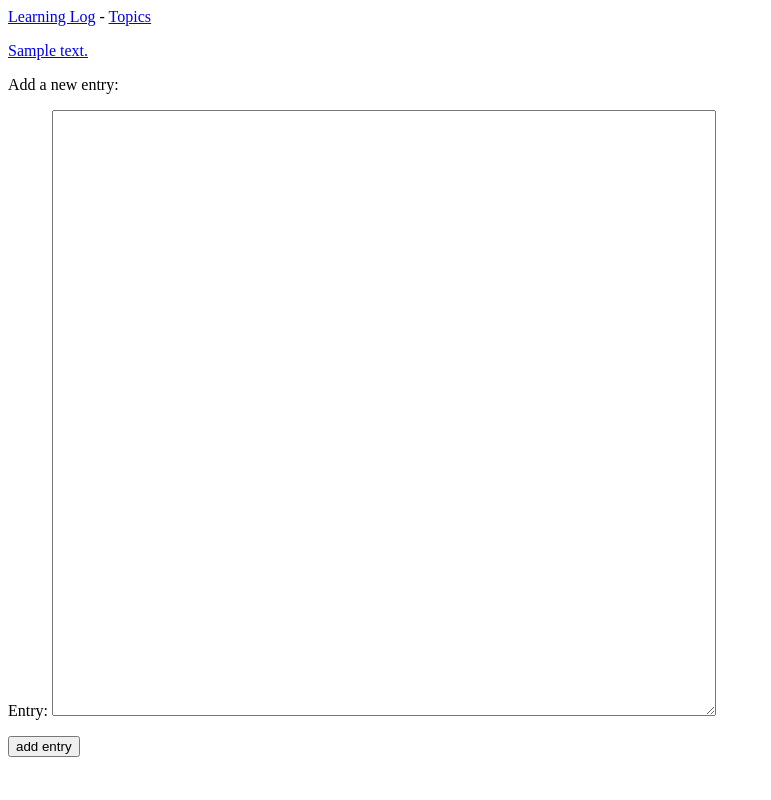
After one commit to Asbuga/learning_log, a Django app: page /new-entry/1/ in a window 1280 px wide. The commit adds this page. Shown: the whole page, without its empty margins (0-771 px from the left). Run offline with Django 5.2, Linux system fonts and the light colour scheme; tables that the repository leaves empty hold one stand-in row (values such as "Sample post").

Commit message:
Created forms for adds New Topics and New Entry.
1. Added a new classes for create  forms New Topics and New Entry.
2. Refactoring classes Topic and Entry for auto add a date.
3. Refactoring templates Topic and Entry.
4. Created templates for New Topic and New Entry.
5. Added new endpoints for new templates.
6. Created new views for add New Topic and new Entry.

```diff
--- /dev/null
+++ b/learning_logs/forms.py
@@ -0,0 +1,18 @@
+from django import forms
+
+from .models import Topic, Entry
+
+
+class TopicForm(forms.ModelForm):
+    class Meta:
+        model = Topic
+        fields = ['text']
+        lables = {'text': ''}
+
+
+class EntryForm(forms.ModelForm):
+    class Meta:
+        model = Entry
+        fields = ['text']
+        labels = {'text': 'Entry:'}
+        widgets = {'text': forms.Textarea(attrs={'cols': 80, 'rows': 40})}
--- a/learning_logs/models.py
+++ b/learning_logs/models.py
@@ -4,7 +4,7 @@ from django.db import models
 class Topic(models.Model):
     """Topic studied by the user."""
     text = models.CharField(max_length=200)
-    date_added = models.DateTimeField(auto_created=True)
+    date_added = models.DateTimeField(auto_now_add=True)
 
     def __str__(self):
         return self.text
@@ -14,7 +14,7 @@ class Entry(models.Model):
     """User-researched information on the topic."""
     topic = models.ForeignKey(Topic, on_delete=models.CASCADE)
     text = models.TextField()
-    date_added = models.DateTimeField(auto_created=True)
+    date_added = models.DateTimeField(auto_now_add=True)
 
     class Meta:
         verbose_name_plural = 'entries'
--- /dev/null
+++ b/learning_logs/templates/learning_logs/new_entry.html
@@ -0,0 +1,15 @@
+{% extends 'learning_logs/base.html' %}
+
+{% block content %}
+
+<p><a href="{% url 'learning_logs:topic' topic.id %}">{{ topic }}</a></p>
+
+<p>Add a new entry:</p>
+
+<form action="{% url 'learning_logs:new_entry' topic.id %}" method="post">
+    {% csrf_token %}
+    {{ form.as_p }}
+    <button name="submit">add entry</button>
+</form>
+
+{% endblock %}
--- a/learning_logs/templates/learning_logs/topic.html
+++ b/learning_logs/templates/learning_logs/topic.html
@@ -4,6 +4,9 @@
     <p>Topic: {{ topic }}</p>
 
     <p>Entries:</p>
+    <p>
+        <a href="{% url 'learning_logs:new_entry' topic.id %}">add new entry</a>
+    </p>
 
     <ul>
         {% for entry in entries %}
--- a/learning_logs/templates/learning_logs/topics.html
+++ b/learning_logs/templates/learning_logs/topics.html
@@ -14,4 +14,6 @@
         {% endfor %}
     </ul>
 
+    <a href="{% url 'learning_logs:new_topic' %}">Add a new topic:</a>
+
 {% endblock %}
--- a/learning_logs/urls.py
+++ b/learning_logs/urls.py
@@ -16,5 +16,11 @@ urlpatterns = [
     path("topics/", views.topics, name='topics'),
 
     # Topic content page.
-    path('topics/<int:topic_id>/', views.topic, name='topic')
+    path('topics/<int:topic_id>/', views.topic, name='topic'),
+
+    # Page for add new Topic.
+    path('new-topic/', views.new_topic, name='new_topic'),
+
+    # Page for add new Entry.
+    path('new-entry/<int:topic_id>/', views.new_entry, name='new_entry'),
 ]
--- a/learning_logs/views.py
+++ b/learning_logs/views.py
@@ -1,6 +1,7 @@
-from django.shortcuts import render
+from django.shortcuts import render, redirect
 
 from .models import Topic
+from .forms import TopicForm, EntryForm
 
 
 def index(request):
@@ -21,3 +22,35 @@ def topic(request, topic_id):
     entries = topic.entry_set.order_by('-date_added')
     context = {'topic': topic, 'entries': entries}
     return render(request, 'learning_logs/topic.html', context)
+
+
+def new_topic(request):
+    """Defines a new topic."""
+    if request.method != 'POST':
+        form = TopicForm()
+    else:
+        form = TopicForm(data=request.POST)
+        if form.is_valid():
+            form.save()
+            return redirect('learning_logs:topics')
+
+    # Returns empty form.
+    context = {'form': form}
+    return render(request, 'learning_logs/new_topic.html', context)
+
+
+def new_entry(request, topic_id):
+    """Adds a new entry in topics."""
+    topic = Topic.objects.get(id=topic_id)
+    if request.method != 'POST':
+        form = EntryForm()
+    else:
+        form = EntryForm(data=request.POST)
+        if form.is_valid():
+            new_entry = form.save(commit=False)
+            new_entry.topic = topic
+            new_entry.save()
+            return redirect('learning_logs:topic', topic_id=topic_id)
+
+    context = {'topic': topic, 'form': form}
+    return render(request, 'learning_logs/new_entry.html', context)
```
Also changed, not shown: learning_logs/templates/learning_logs/new_topic.html (added, +12 -0 lines).
